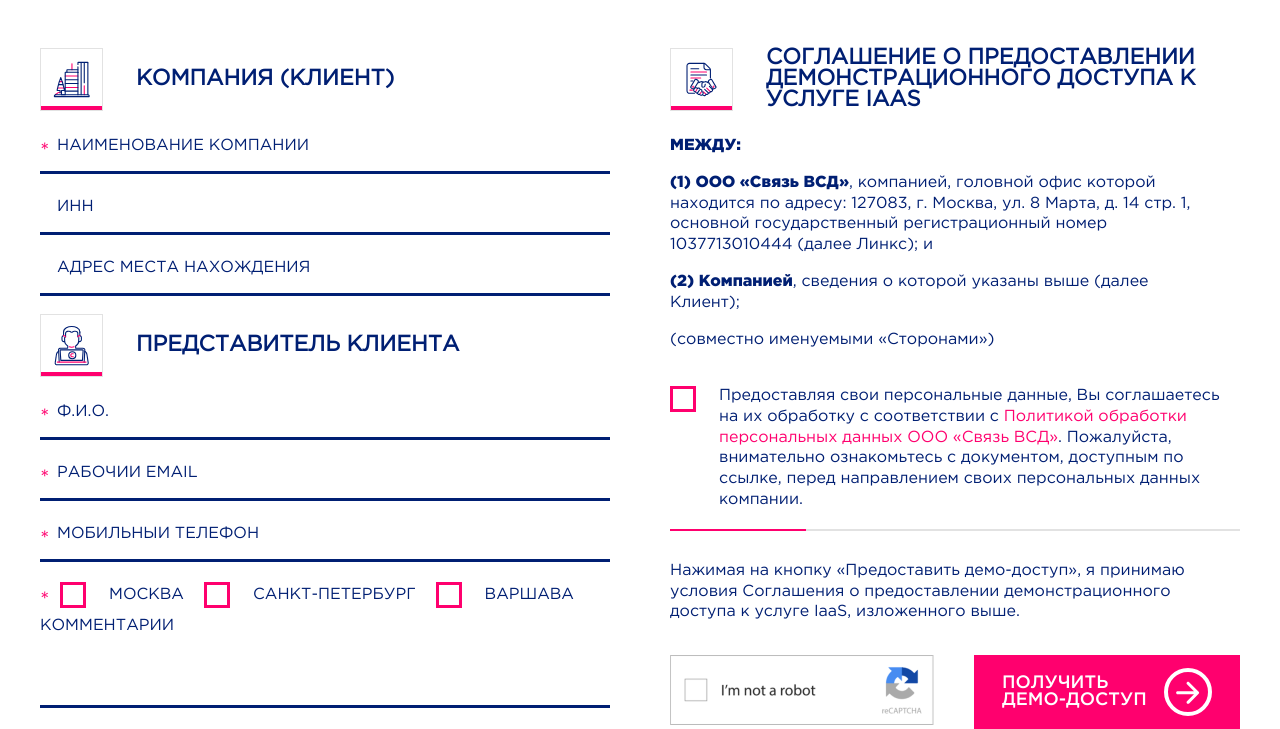
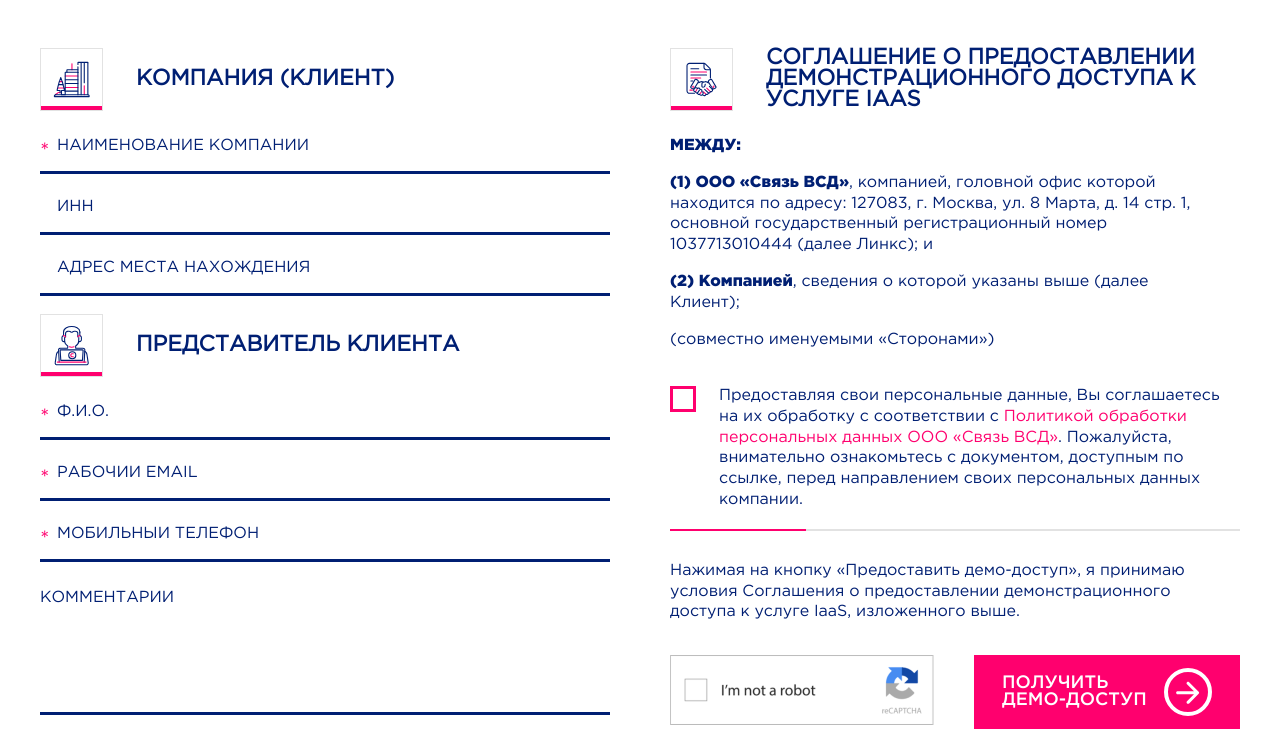
Before and after one commit to SlaweekLut/issa, a plain HTML site: page index.html in a window 1280 px wide. Shown: the part 152-881 px from the top of the page. Drawn offline with Linux system fonts and the light colour scheme.

Commit message:
delete town choise

```diff
--- a/assets/sass/main.sass
+++ b/assets/sass/main.sass
@@ -103,11 +103,11 @@ h1
 			color: $pinkRed
 	&__textarea
 		padding: 0
-		margin-top: 0
+		margin-top: 20px
 		resize: none
 		width: 100%
-		max-height: 90px
-		height: 90px
+		max-height: 125px
+		height: 125px
 		&::-webkit-scrollbar
 			width: 10px
 			border-radius: 10px
@@ -135,8 +135,6 @@ h1
 	&__title
 		color: $darkBlue
 		font-size: 22px
-.form-towns
-	margin-top: 12px
 .checkbox
 	display: flex
 	align-items: center
--- a/index.html
+++ b/index.html
@@ -40,25 +40,6 @@
                     <input type="email" class="form__input" name="input-req" placeholder="Рабочий Email">
                     <label for="input-req" class="form__label-require"></label>
                     <input type="tel" class="form__input" name="input-req" placeholder="Мобильный телефон">
-
-                    <label for="towns" class="form__label-require"></label>
-                    <div class="form-row form-towns" id='towns'>
-                        <label class='checkbox'>
-                            <input type='radio' name="town" value="moscow" class='checkbox__input'>
-                            <span class='checkbox__box'></span>
-                            Москва
-                        </label>
-                        <label class='checkbox'>
-                            <input type='radio' name="town" value="petersburg" class='checkbox__input'>
-                            <span class='checkbox__box'></span>
-                            Санкт-Петербург
-                        </label>
-                        <label class='checkbox'>
-                            <input type='radio' name="town" value="warsaw" class='checkbox__input'>
-                            <span class='checkbox__box'></span>
-                            Варшава
-                        </label>
-                    </div>
 
                     <textarea class="form__input form__textarea" placeholder="Комментарий"></textarea>
                 </div>
```
Also changed, not shown: assets/css/main.css.
